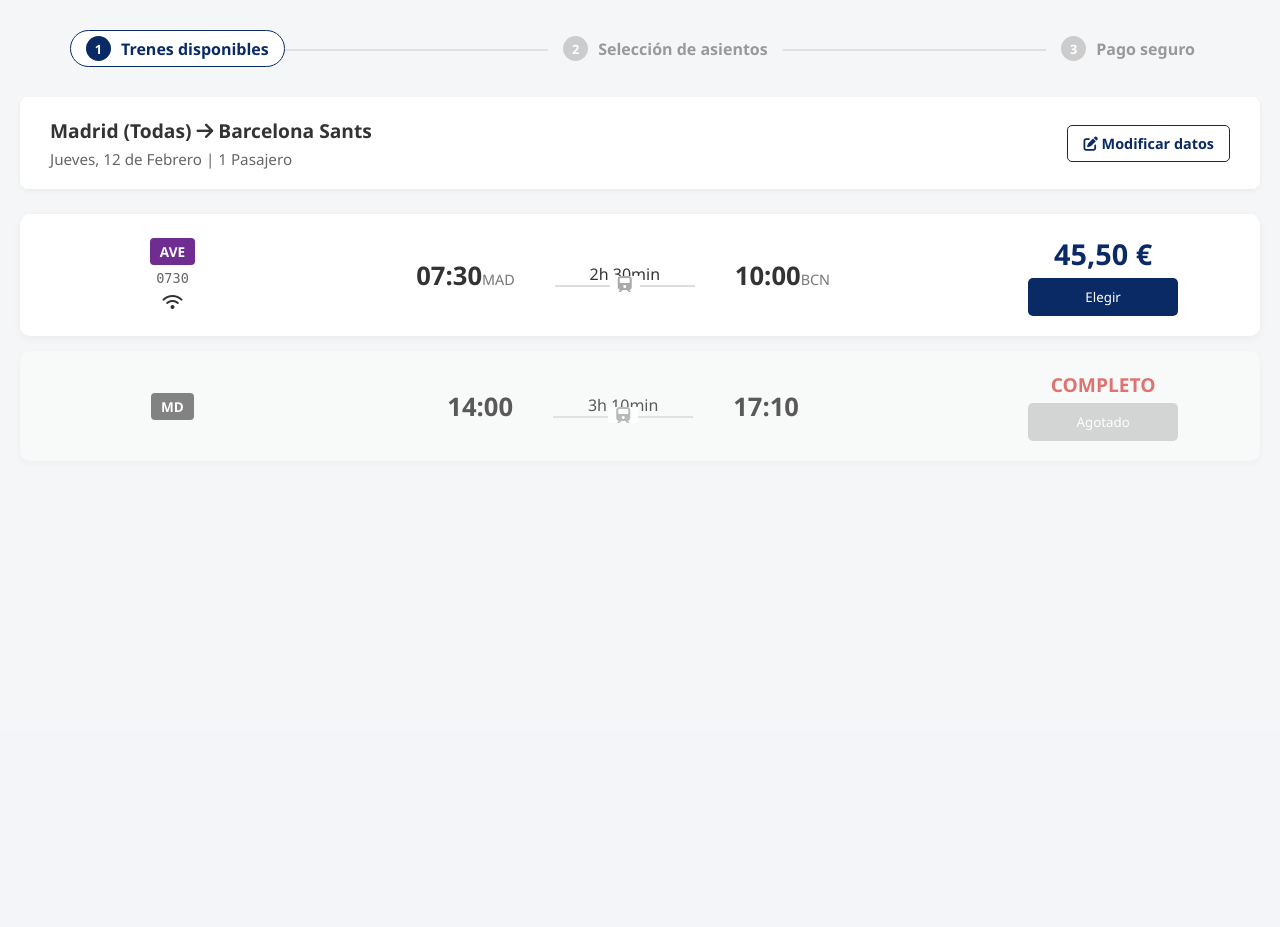
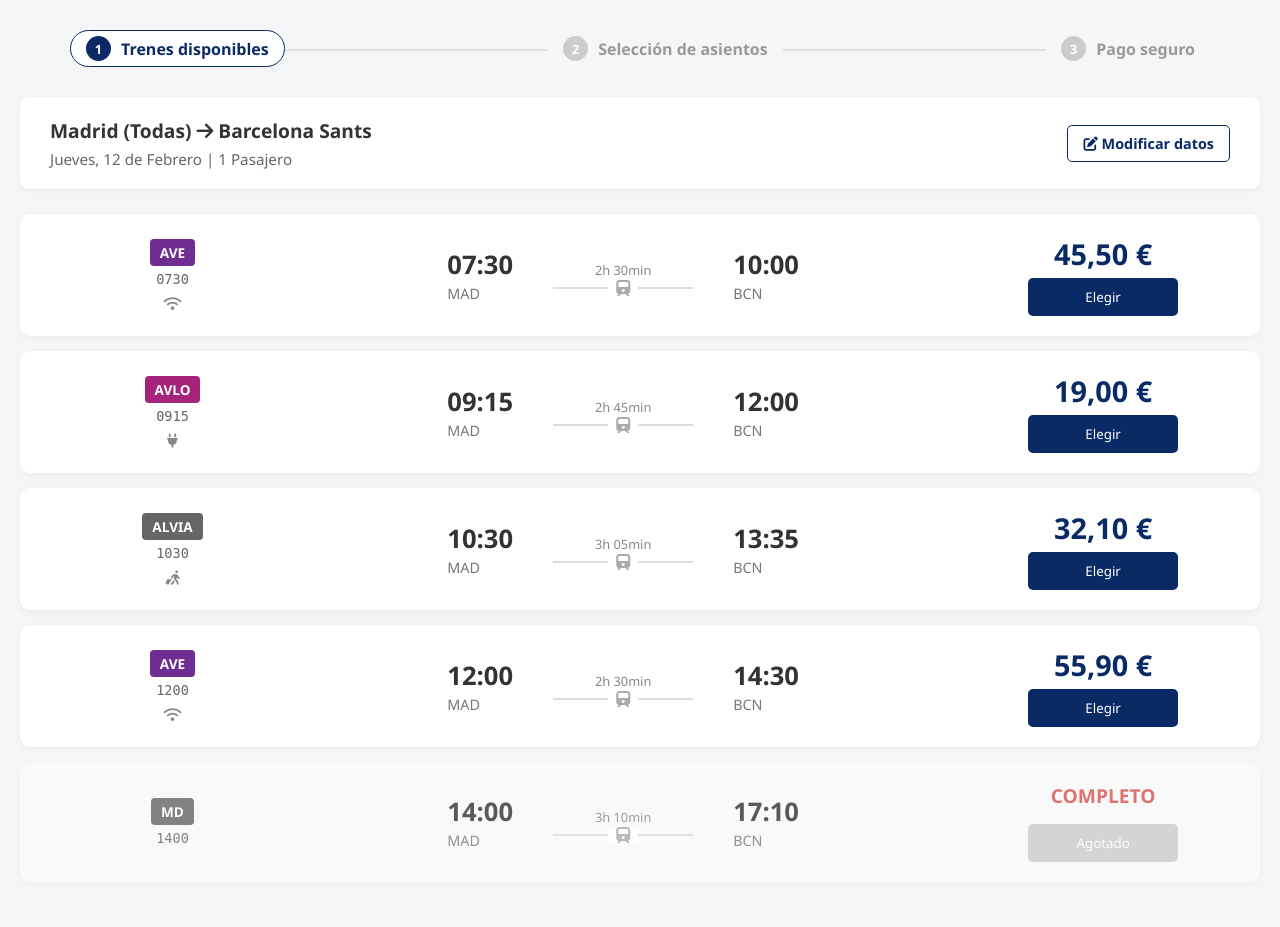
Before and after one commit to AzaBP/sis_info_venta_billetes, a PHP site: page /compra.html in a window 1280 px wide. Shown: the part 70-997 px from the top of the page. Before the commit the page ends 511 px from the top, so only its background shows below. Run offline with PHP 8.4, Linux system fonts and the light colour scheme.

Commit message:
Interfaz compra 12/02/2026 12:45

```diff
--- a/compra.html
+++ b/compra.html
@@ -64,14 +65,68 @@
                     <button class="btn-select" onclick="seleccionarTren('AVE-0730', 45.50)">Elegir</button>
                 </div>
             </div>
+
+            <div class="ticket-card">
+                <div class="col-train-info">
+                    <span class="train-type type-avlo">AVLO</span> <span class="train-id">0915</span>
+                    <div class="amenities"><i class="fa-solid fa-plug"></i></div>
+                </div>
+                <div class="col-schedule">
+                    <div class="time-group"><span class="hour">09:15</span><span class="city">MAD</span></div>
+                    <div class="duration-line"><span class="duration-text">2h 45min</span><div class="line"><i class="fa-solid fa-train"></i></div></div>
+                    <div class="time-group"><span class="hour">12:00</span><span class="city">BCN</span></div>
+                </div>
+                <div class="col-price">
+                    <div class="price">19,00 €</div>
+                    <button class="btn-select" onclick="seleccionarTren('AVLO-0915', 19.00)">Elegir</button>
+                </div>
+            </div>
+
+            <div class="ticket-card">
+                <div class="col-train-info">
+                    <span class="train-type type-md">ALVIA</span> <span class="train-id">1030</span>
+                    <div class="amenities"><i class="fa-solid fa-person-walking-luggage"></i></div>
+                </div>
+                <div class="col-schedule">
+                    <div class="time-group"><span class="hour">10:30</span><span class="city">MAD</span></div>
+                    <div class="duration-line"><span class="duration-text">3h 05min</span><div class="line"><i class="fa-solid fa-train"></i></div></div>
+                    <div class="time-group"><span class="hour">13:35</span><span class="city">BCN</span></div>
+                </div>
+                <div class="col-price">
+                    <div class="price">32,10 €</div>
+                    <button class="btn-select" onclick="seleccionarTren('ALVIA-1030', 32.10)">Elegir</button>
+                </div>
+            </div>
+
+            <div class="ticket-card">
+                <div class="col-train-info">
+                    <span class="train-type type-ave">AVE</span> <span class="train-id">1200</span>
+                    <div class="amenities"><i class="fa-solid fa-wifi"></i></div>
+                </div>
+                <div class="col-schedule">
+                    <div class="time-group"><span class="hour">12:00</span><span class="city">MAD</span></div>
+                    <div class="duration-line"><span class="duration-text">2h 30min</span><div class="line"><i class="fa-solid fa-train"></i></div></div>
+                    <div class="time-group"><span class="hour">14:30</span><span class="city">BCN</span></div>
+                </div>
+                <div class="col-price">
+                    <div class="price">55,90 €</div>
+                    <button class="btn-select" onclick="seleccionarTren('AVE-1200', 55.90)">Elegir</button>
+                </div>
+            </div>
+
             <div class="ticket-card full-train">
-                <div class="col-train-info"><span class="train-type type-md">MD</span></div>
+                <div class="col-train-info">
+                    <span class="train-type type-md">MD</span> <span class="train-id">1400</span>
+                </div>
                 <div class="col-schedule">
-                    <div class="time-group"><span class="hour">14:00</span></div>
+                    <div class="time-group"><span class="hour">14:00</span><span class="city">MAD</span></div>
                     <div class="duration-line"><span class="duration-text">3h 10min</span><div class="line"><i class="fa-solid fa-train"></i></div></div>
-                    <div class="time-group"><span class="hour">17:10</span></div>
+                    <div class="time-group"><span class="hour">17:10</span><span class="city">BCN</span></div>
                 </div>
-                <div class="col-price"><div class="price-full">COMPLETO</div><button class="btn-select" disabled>Agotado</button></div>
+                <div class="col-price">
+                    <div class="price-full">COMPLETO</div>
+                    <button class="btn-select" disabled>Agotado</button>
+                </div>
             </div>
         </section>
 
@@ -94,24 +149,12 @@
                         <div class="info-message-premium">PRIMERA CLASE (Filas 1-8)</div>
 
                         <div class="wagon-super-row">
-                            <div class="seat-block">
-                                <div class="seat-row-tight">
-                                    <div class="seat seat-premium seat-left" data-seat="1A">1A</div><div class="seat seat-premium seat-left" data-seat="2A">2A</div><div class="seat seat-premium seat-left occupied"><i class="fa-solid fa-xmark"></i></div><div class="seat seat-premium seat-left" data-seat="4A">4A</div>
-                                </div>
-                                <div class="seat-row-tight">
-                                    <div class="seat seat-premium seat-left" data-seat="1B">1B</div><div class="seat seat-premium seat-left" data-seat="2B">2B</div><div class="seat seat-premium seat-left" data-seat="3B">3B</div><div class="seat seat-premium seat-left" data-seat="4B">4B</div>
-                                </div>
+                            <div class="seat-block"> <div class="seat-row-tight"><div class="seat seat-premium seat-left" data-seat="1A">1A</div><div class="seat seat-premium seat-left" data-seat="2A">2A</div><div class="seat seat-premium seat-left occupied"><i class="fa-solid fa-xmark"></i></div><div class="seat seat-premium seat-left" data-seat="4A">4A</div></div>
+                                <div class="seat-row-tight"><div class="seat seat-premium seat-left" data-seat="1B">1B</div><div class="seat seat-premium seat-left" data-seat="2B">2B</div><div class="seat seat-premium seat-left" data-seat="3B">3B</div><div class="seat seat-premium seat-left" data-seat="4B">4B</div></div>
                             </div>
 
-                            <div class="long-table">MESA</div>
-
-                            <div class="seat-block">
-                                <div class="seat-row-tight">
-                                    <div class="seat seat-premium seat-right" data-seat="5A">5A</div><div class="seat seat-premium seat-right" data-seat="6A">6A</div><div class="seat seat-premium seat-right" data-seat="7A">7A</div><div class="seat seat-premium seat-right" data-seat="8A">8A</div>
-                                </div>
-                                <div class="seat-row-tight">
-                                    <div class="seat seat-premium seat-right" data-seat="5B">5B</div><div class="seat seat-premium seat-right" data-seat="6B">6B</div><div class="seat seat-premium seat-right occupied"><i class="fa-solid fa-xmark"></i></div><div class="seat seat-premium seat-right" data-seat="8B">8B</div>
-                                </div>
+                            <div class="long-table-wide">MESA</div> <div class="seat-block"> <div class="seat-row-tight"><div class="seat seat-premium seat-right" data-seat="5A">5A</div><div class="seat seat-premium seat-right" data-seat="6A">6A</div><div class="seat seat-premium seat-right" data-seat="7A">7A</div><div class="seat seat-premium seat-right" data-seat="8A">8A</div></div>
+                                <div class="seat-row-tight"><div class="seat seat-premium seat-right" data-seat="5B">5B</div><div class="seat seat-premium seat-right" data-seat="6B">6B</div><div class="seat seat-premium seat-right occupied"><i class="fa-solid fa-xmark"></i></div><div class="seat seat-premium seat-right" data-seat="8B">8B</div></div>
                             </div>
                         </div>
 
@@ -119,23 +162,13 @@
 
                         <div class="wagon-super-row">
                              <div class="seat-block">
-                                <div class="seat-row-tight">
-                                    <div class="seat seat-premium seat-left" data-seat="1C">1C</div><div class="seat seat-premium seat-left" data-seat="2C">2C</div><div class="seat seat-premium seat-left" data-seat="3C">3C</div><div class="seat seat-premium seat-left" data-seat="4C">4C</div>
-                                </div>
-                                <div class="seat-row-tight">
-                                    <div class="seat seat-premium seat-left" data-seat="1D">1D</div><div class="seat seat-premium seat-left" data-seat="2D">2D</div><div class="seat seat-premium seat-left occupied"><i class="fa-solid fa-xmark"></i></div><div class="seat seat-premium seat-left" data-seat="4D">4D</div>
-                                </div>
+                                <div class="seat-row-tight"><div class="seat seat-premium seat-left" data-seat="1C">1C</div><div class="seat seat-premium seat-left" data-seat="2C">2C</div><div class="seat seat-premium seat-left" data-seat="3C">3C</div><div class="seat seat-premium seat-left" data-seat="4C">4C</div></div>
+                                <div class="seat-row-tight"><div class="seat seat-premium seat-left" data-seat="1D">1D</div><div class="seat seat-premium seat-left" data-seat="2D">2D</div><div class="seat seat-premium seat-left occupied"><i class="fa-solid fa-xmark"></i></div><div class="seat seat-premium seat-left" data-seat="4D">4D</div></div>
                             </div>
 
-                            <div class="long-table">MESA</div>
-
-                            <div class="seat-block">
-                                <div class="seat-row-tight">
-                                    <div class="seat seat-premium seat-right" data-seat="5C">5C</div><div class="seat seat-premium seat-right" data-seat="6C">6C</div><div class="seat seat-premium seat-right" data-seat="7C">7C</div><div class="seat seat-premium seat-right" data-seat="8C">8C</div>
-                                </div>
-                                <div class="seat-row-tight">
-                                    <div class="seat seat-premium seat-right" data-seat="5D">5D</div><div class="seat seat-premium seat-right" data-seat="6D">6D</div><div class="seat seat-premium seat-right occupied"><i class="fa-solid fa-xmark"></i></div><div class="seat seat-premium seat-right" data-seat="8D">8D</div>
-                                </div>
+                            <div class="long-table-wide">MESA</div> <div class="seat-block">
+                                <div class="seat-row-tight"><div class="seat seat-premium seat-right" data-seat="5C">5C</div><div class="seat seat-premium seat-right" data-seat="6C">6C</div><div class="seat seat-premium seat-right" data-seat="7C">7C</div><div class="seat seat-premium seat-right" data-seat="8C">8C</div></div>
+                                <div class="seat-row-tight"><div class="seat seat-premium seat-right" data-seat="5D">5D</div><div class="seat seat-premium seat-right" data-seat="6D">6D</div><div class="seat seat-premium seat-right occupied"><i class="fa-solid fa-xmark"></i></div><div class="seat seat-premium seat-right" data-seat="8D">8D</div></div>
                             </div>
                         </div>
                     </div>
--- a/css/compra.css
+++ b/css/compra.css
@@ -15,24 +15,37 @@
 .summary-text { text-align: left; }
 .summary-text h2 { font-size: 1.2rem; color: #333; margin-bottom: 5px; }
 .summary-text p { color: #666; font-size: 0.95rem; }
-.btn-modify { background: white; border: 1px solid #0a2a66; color: #0a2a66; font-weight: bold; cursor: pointer; font-size: 0.9rem; padding: 8px 15px; border-radius: 5px; }
+.btn-modify { background: white; border: 1px solid #0a2a66; color: #0a2a66; font-weight: bold; cursor: pointer; font-size: 0.9rem; padding: 8px 15px; border-radius: 5px; transition: all 0.2s; }
+.btn-modify:hover { background: #0a2a66; color: white; }
 
 /* TICKET CARD (GRID) */
-.ticket-card { background: white; padding: 20px 30px; margin-bottom: 15px; border-radius: 10px; box-shadow: 0 2px 8px rgba(0,0,0,0.05); border-left: 5px solid transparent; display: grid; grid-template-columns: 20% 55% 25%; align-items: center; gap: 10px; }
+.ticket-card { background: white; padding: 20px 30px; margin-bottom: 15px; border-radius: 10px; box-shadow: 0 2px 8px rgba(0,0,0,0.05); border-left: 5px solid transparent; transition: transform 0.2s; display: grid; grid-template-columns: 20% 55% 25%; align-items: center; gap: 10px; }
 .ticket-card:hover:not(.full-train) { transform: translateY(-3px); border-left-color: #0a2a66; }
 .col-train-info, .col-schedule, .col-price { display: flex; flex-direction: column; align-items: center; gap: 5px; }
 .col-schedule { flex-direction: row; justify-content: center; gap: 40px; }
+
 .train-type { font-weight: bold; padding: 4px 10px; border-radius: 4px; font-size: 0.85rem; }
 .type-ave { background: #6f2c91; color: white; } .type-avlo { background: #a6237c; color: white; } .type-md { background: #666; color: white; }
 .train-id { color: #666; font-size: 0.85rem; font-family: monospace; }
-.hour { font-size: 1.6rem; font-weight: bold; color: #333; } .city { font-size: 0.9rem; color: #777; }
-.duration-line { text-align: center; width: 140px; position: relative; }
+.amenities { color: #888; display: flex; gap: 8px; font-size: 0.9rem; margin-top: 5px; }
+
+/* FIX HORARIO */
+.hour { font-size: 1.6rem; font-weight: bold; color: #333; display: block; }
+.city { font-size: 0.9rem; color: #777; font-weight: normal; }
+.duration-line { text-align: center; width: 140px; position: relative; display: flex; flex-direction: column; align-items: center; justify-content: center; }
+.duration-text { font-size: 0.8rem; color: #888; margin-bottom: 8px; z-index: 2; position: relative; }
 .line { height: 2px; background: #ddd; width: 100%; position: relative; }
-.line .fa-train { position: absolute; top: -9px; left: 50%; transform: translateX(-50%); color: #aaa; background: white; padding: 0 8px; z-index: 1; }
+/* ICONO TREN NO TAPA TEXTO */
+.line .fa-train {
+    position: absolute; top: 50%; left: 50%; transform: translate(-50%, -50%);
+    color: #aaa; background: white; padding: 0 8px; z-index: 1;
+}
+
 .price { font-size: 1.8rem; font-weight: bold; color: #0a2a66; }
 .btn-select { background: #0a2a66; color: white; border: none; padding: 10px 30px; border-radius: 5px; cursor: pointer; width: 100%; max-width: 150px; }
 .btn-select:disabled { background: #ccc; }
-.full-train { opacity: 0.8; background: #fafafa; } .price-full { color: #d9534f; font-weight: bold; font-size: 1.2rem; text-align: center; width: 100%; }
+.full-train { opacity: 0.8; background: #fafafa; cursor: default; }
+.price-full { color: #d9534f; font-weight: bold; font-size: 1.2rem; margin-bottom: 10px; text-align: center; width: 100%; }
 
 /* MAPA ASIENTOS */
 .seat-header { display: flex; justify-content: space-between; align-items: center; margin-bottom: 20px; }
--- a/js/compra.js
+++ b/js/compra.js
@@ -58,7 +58,6 @@ function cambiarVagon(direccion) {
     document.getElementById(`wagon${estado.vagonActual}`).classList.add('hidden');
     document.getElementById(`wagon${nuevoVagon}`).classList.remove('hidden');
 
-    // NOMBRES DE VAGÓN
     let nombreVagon = "";
     if(nuevoVagon === 1) nombreVagon = "1 (Primera Clase)";
     else if(nuevoVagon === 2) nombreVagon = "2 (Turista)";
```
Also changed, not shown: other parts of compra.html (+38 -36 lines), other parts of css/compra.css (+21 -26 lines).
